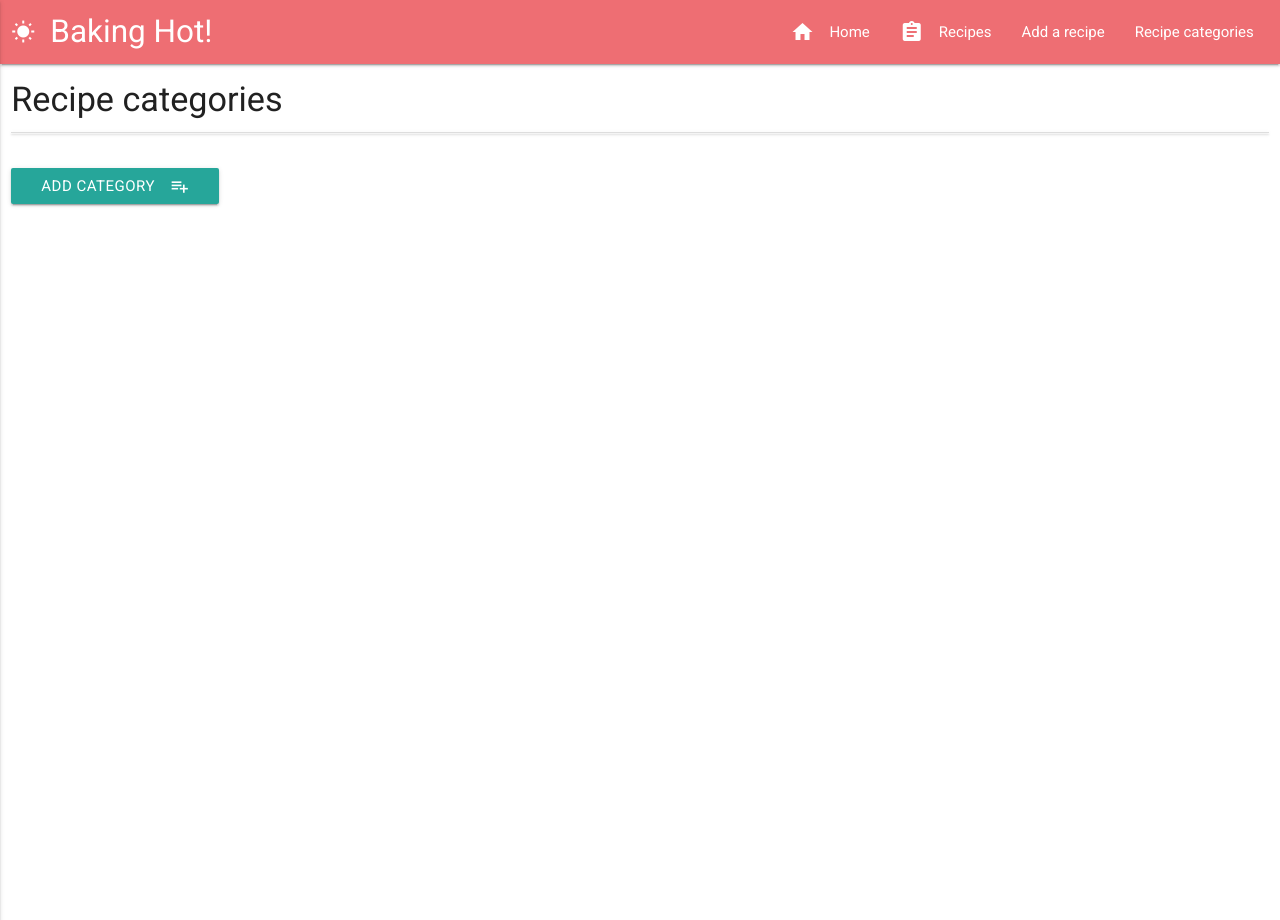
After one commit to kevald1963/milestone-3-recipe-application, a Flask app: template templates/recipe_categories.html in a window 1280 px wide. The commit adds this page. Run offline with Flask 2, Linux system fonts and the light colour scheme; the template is opened without the code that fills it, so the values that code supplies are empty; some libraries are stand-ins or nearby versions.

Commit message:
Created recipe_categories.html from which to manage CRUD operations for recipe categories.

```diff
--- a/run.py
+++ b/run.py
@@ -256,8 +256,8 @@ def insert_recipe_category():
     categories = mongo.db.recipe_categories
     category = {"category_name": request.form.get('category_name')}
     categories.insert_one(category)
-    return redirect(gitpod_url + 'get_categories')
-    #return redirect(url_for('get_categories'))
+    return redirect(gitpod_url + 'home')
+    #return redirect(url_for('home'))
 
 if __name__ == '__main__':
     app.run(host=os.environ.get('IP'),
--- a/templates/add_recipe_category.html
+++ b/templates/add_recipe_category.html
@@ -21,7 +21,7 @@
         <!-- SUBMIT BUTTON -->
         <div class="row">
     	    <div class="col s12">
-                <button class="btn waves-effect waves-light" type="submit" name="action">Save Category
+                <button class="btn waves-effect waves-light" type="submit" name="action">Add category
                     <i class="material-icons right">playlist_add</i>
                 </button>
             </div>
@@ -29,6 +29,4 @@
     </form>
  </div>
 
-<script src="https://cdnjs.cloudflare.com/ajax/libs/jquery/3.2.1/jquery.min.js"></script>
-
 {% endblock %}
--- a/templates/base.html
+++ b/templates/base.html
@@ -25,13 +25,13 @@
                     <li><a href="{{ url_for('home') }}"><i class="material-icons left">home</i>Home</a></li>
                     <li><a href="{{ url_for('recipes') }}"><i class="material-icons left">assignment</i>Recipes</a></li>
                     <li><a href="{{ url_for('add_recipe') }}">Add a recipe</a></li>
-                    <li><a href="{{ url_for('add_recipe_category') }}">Add a recipe category</a></li>
+                    <li><a href="{{ url_for('recipe_categories') }}">Recipe categories</a></li>
                 </ul>
                 <ul class="side-nav" id="mobile-demo">
                     <li><a href="{{ url_for('home') }}">Home</a></li>
                     <li><a href="{{ url_for('recipes') }}">Recipes</a></li>
                     <li><a href="{{ url_for('add_recipe') }}">Add a recipe</a></li>
-                    <li><a href="{{ url_for('add_recipe_category') }}">Add a recipe category</a></li>
+                    <li><a href="{{ url_for('recipe_categories') }}">Recipe categories</a></li>
                 </ul>
             </div>
         </div>
--- /dev/null
+++ b/templates/recipe_categories.html
@@ -0,0 +1,30 @@
+{% extends 'base.html' %}
+{% block content %}
+
+<div class="row">
+	<div class="col s12">
+        <h4>Recipe categories</h4>
+        <ul class="collapsible" data-collapsible="accordion">
+            {% for recipe_category in recipe_categories %}
+            <li>
+                <div class="collapsible-header">
+                    <!-- DELETE and EDIT buttons for category -->
+                    <a href="{{ url_for('delete_recipe_category', category_id = category._id) }}" class="waves-effect waves-light btn btn_small">Delete</a>
+                    <a href="{{ url_for('edit_recipe_category', category_id = category._id) }}" class="waves-effect waves-light btn btn_small blue">Edit</a>
+                    <div>
+                        <strong>{{recipe_category.category_name}}</strong>
+                    </div>
+                </div>
+            </li>
+            {% endfor %}
+        </ul>
+    </div>
+</div>
+
+<div class="row">
+	<div class="col s12">
+        <a href="{{ url_for('add_recipe_category') }}" class="waves-effect waves-light btn"><i class="material-icons right">playlist_add</i>Add Category</a>
+    </div>
+</div>
+
+{% endblock %}
--- a/templates/view_recipe.html
+++ b/templates/view_recipe.html
@@ -8,7 +8,7 @@
 </div>
 
 <div class="row">
-    <form action="#" method="POST" class="col s12">
+    <form action="{{ url_for('recipes') }}" class="col s12">
 
         <!-- RECIPE CATEGORY -->
         <div class="row">
@@ -88,7 +88,7 @@
         </div>
         <div class="row">
             <div class="col s12 offset-s1">
-                <p disabled>
+                <p>
                     {{ recipe.temperature.celsius }}˚C,
                     Fan {{ recipe.temperature.celsius_fan }}˚C,
                     {{ recipe.temperature.fahrenheit }}˚F,
```
